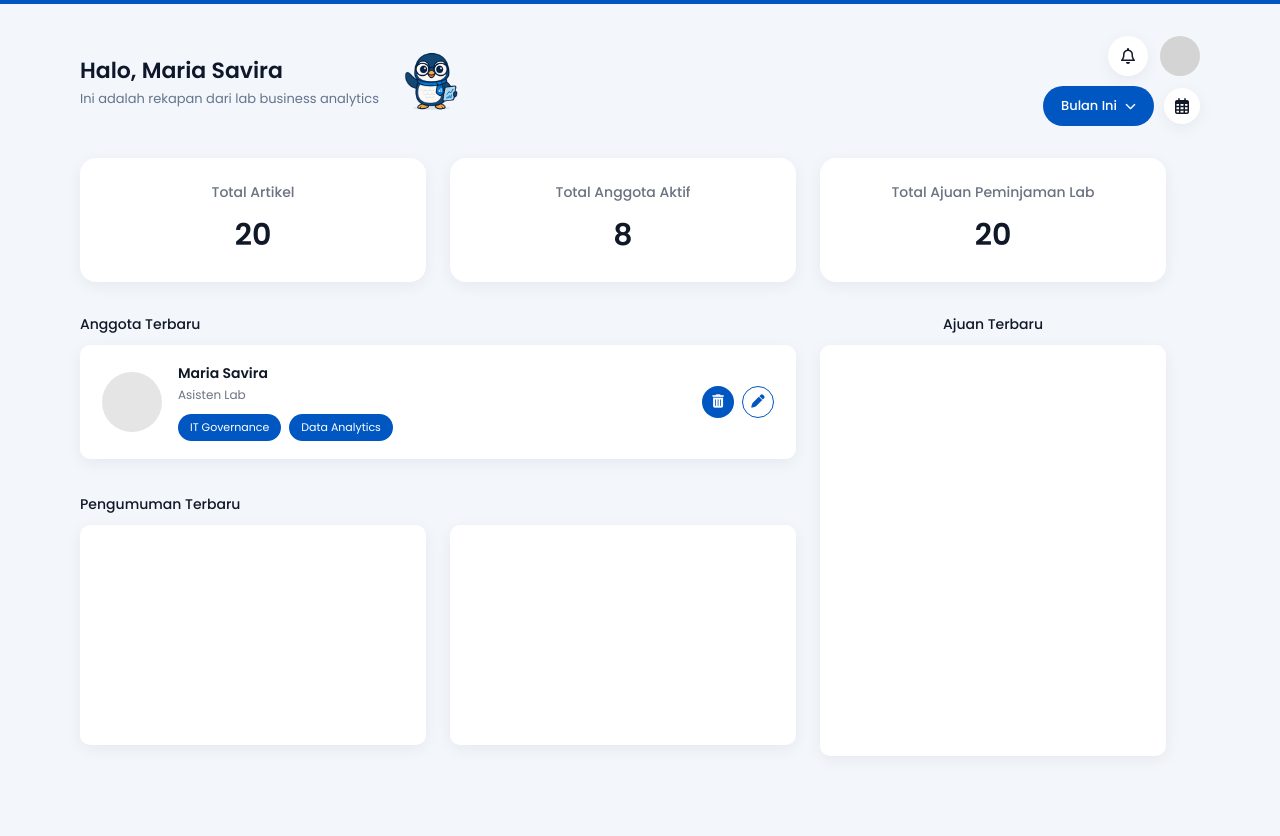
After one commit to MariaSavira/PBL-SMT-3, a PHP site: page /Admin/Dashboard.html in a window 1280 px wide. The commit adds this page. Run offline with PHP 8.4, Linux system fonts and the light colour scheme.

Commit message:
progress terbaru

```diff
--- a/Admin/CRUD/Riset Lab/IndexRiset.php
+++ b/Admin/CRUD/Riset Lab/IndexRiset.php
@@ -1,4 +1,5 @@
 <?php
+
 require __DIR__ . '/../Koneksi.php';
 
 $res  = q('SELECT id_riset, nama_bidang_riset FROM bidangriset ORDER BY id_riset ASC');
@@ -43,7 +44,7 @@ $rows = pg_fetch_all($res) ?: [];
             <li class="menu-item"><i class="fa-solid fa-user"></i><p>Profil</p></li>
         </ul>
     </aside>
-
+    <?php include __DIR__ . '/../../Sidebar.html'; ?>
     <main class="content collapsed">
 
         <div class="content-header">
--- /dev/null
+++ b/Admin/Dashboard.html
@@ -0,0 +1,132 @@
+<!DOCTYPE html>
+<html lang="id">
+<head>
+    <meta charset="UTF-8">
+    <title>Dashboard Admin</title>
+
+    <!-- FONT & ICON -->
+    <link rel="preconnect" href="https://fonts.googleapis.com">
+    <link rel="preconnect" href="https://fonts.gstatic.com" crossorigin>
+    <link href="https://fonts.googleapis.com/css2?family=Poppins:wght@300;400;500;600&display=swap" rel="stylesheet">
+
+    <link rel="stylesheet"
+          href="https://cdnjs.cloudflare.com/ajax/libs/font-awesome/6.5.0/css/all.min.css">
+
+    <!-- CSS -->
+    <link rel="stylesheet" href="../Assets/Css/Admin/Dashboard.css">
+</head>
+<body>
+
+<div class="page-top-line"></div>
+
+<div class="layout">
+    <!-- KALAU NANTI PAKAI SIDEBAR, BISA DITAMBAH DI SINI -->
+
+    <main class="main">
+
+        <!-- HEADER -->
+        <header class="topbar">
+            <div class="topbar-left">
+                <div class="greeting">
+                    <h1>Halo, Maria Savira</h1>
+                    <p>Ini adalah rekapan dari lab business analytics</p>
+                </div>
+
+                <!-- maskot di kanan teks -->
+                <img src="../Assets/Image/Logo/Maskot.png" alt="Maskot" class="header-logo">
+            </div>
+
+            <div class="topbar-right">
+                <!-- baris atas: lonceng + avatar -->
+                <div class="topbar-icons">
+                    <button class="icon-circle">
+                        <i class="fa-regular fa-bell"></i>
+                    </button>
+                    <div class="user-avatar"></div>
+                </div>
+
+                <!-- baris bawah: Bulan Ini + kalender -->
+                <div class="topbar-filter">
+                    <button class="btn-filter">
+                        Bulan Ini <i class="fa-solid fa-chevron-down"></i>
+                    </button>
+
+                    <button class="icon-circle small-icon">
+                        <i class="fa-regular fa-calendar-days"></i>
+                    </button>
+                </div>
+            </div>
+        </header>
+
+        <!-- STATISTIK -->
+        <section class="stats-row">
+            <article class="stat-card">
+                <h4>Total Artikel</h4>
+                <p class="value">20</p>
+            </article>
+
+            <article class="stat-card">
+                <h4>Total Anggota Aktif</h4>
+                <p class="value">8</p>
+            </article>
+
+            <article class="stat-card">
+                <h4>Total Ajuan Peminjaman Lab</h4>
+                <p class="value">20</p>
+            </article>
+        </section>
+
+        <!-- ANGGOTA TERBARU + AJUAN TERBARU + PENGUMUMAN (1 GRID BESAR) -->
+        <section class="content-grid">
+
+            <!-- ANGGOTA TERBARU (kolom 1-2, baris 1) -->
+            <div class="anggota-section">
+                <h3 class="section-title">Anggota Terbaru</h3>
+                <div class="card">
+                    <div class="member-card">
+                        <div class="member-info">
+                            <div class="member-avatar"></div>
+
+                            <div class="member-text">
+                                <h5>Maria Savira</h5>
+                                <p>Asisten Lab</p>
+
+                                <div class="member-tags">
+                                    <span class="tag-pill">IT Governance</span>
+                                    <span class="tag-pill">Data Analytics</span>
+                                </div>
+                            </div>
+                        </div>
+
+                        <div class="member-actions">
+                            <button class="btn-icon btn-delete">
+                                <i class="fa-solid fa-trash-can"></i>
+                            </button>
+                            <button class="btn-icon btn-edit">
+                                <i class="fa-solid fa-pen"></i>
+                            </button>
+                        </div>
+                    </div>
+                </div>
+            </div>
+
+            <!-- AJUAN TERBARU (kolom 3, baris 1–2, tinggi 411) -->
+            <div class="ajuan-section">
+                <h3 class="section-title text-center">Ajuan Terbaru</h3>
+                <div class="card card-ajuan"></div>
+            </div>
+
+            <!-- PENGUMUMAN TERBARU (kolom 1-2, baris 2) -->
+            <div class="pengumuman-section">
+                <h3 class="section-title">Pengumuman Terbaru</h3>
+                <div class="row-1-cols">
+                    <div class="card empty-card"></div>
+                    <div class="card empty-card"></div>
+                </div>
+            </div>
+
+        </section>
+    </main>
+</div>
+</body>
+</html>
--- /dev/null
+++ b/Assets/Css/Admin/Dashboard.css
@@ -0,0 +1,405 @@
+:root {
+    --primary: #0057c2;
+    --primary-soft: #0f63cf0f;
+    --card-bg: #ffffff;
+    --page-bg: #f5f7fb;
+    --text-main: #111827;
+    --text-muted: #6b7280;
+    --shadow-soft: 0 4px 16px rgba(15, 23, 42, 0.06);
+    --radius-card: 16px;
+}
+
+* {
+    box-sizing: border-box;
+    margin: 0;
+    padding: 0;
+    font-family: "Poppins", sans-serif;
+}
+
+/* garis biru di paling atas */
+.page-top-line {
+    width: 100%;
+    height: 4px;
+    background: var(--primary);
+}
+
+body {
+    background: #f3f6fb;
+    color: var(--text-main);
+}
+
+/* layout utama tanpa sidebar */
+.layout {
+    min-height: calc(100vh - 4px);
+    display: flex;
+    justify-content: center;
+}
+
+.main {
+    width: 100%;
+    max-width: 1200px;
+    padding: 32px 40px 40px;
+}
+
+/* ================== TOPBAR ================== */
+.topbar {
+    display: flex;
+    justify-content: space-between;
+    align-items: center;
+    margin-bottom: 32px;
+}
+
+/* teks kiri, maskot kanan */
+.topbar-left {
+    display: flex;
+    align-items: center;
+    justify-content: flex-start;
+    gap: 18px;
+}
+
+/* maskot (penguin) */
+.header-logo {
+    width: 70px;       /* dulu 110px */
+    height: auto;
+    object-fit: contain;
+}
+
+/* Greeting title + subtitle */
+.greeting h1 {
+    font-size: 22px;   /* dulu 28px */
+    font-weight: 700;
+    color: #0f172a;
+    margin-bottom: 2px;
+}
+
+.greeting p {
+    font-size: 13px;   /* dulu 14px */
+    color: #64748b;
+}
+
+/* ====== TOPBAR KANAN (ikon + filter) ====== */
+.topbar-right {
+    display: flex;
+    flex-direction: column;   /* atas–bawah */
+    align-items: flex-end;    /* rata kanan */
+    gap: 10px;
+}
+
+/* baris atas: lonceng + avatar */
+.topbar-icons {
+    display: flex;
+    align-items: center;
+    gap: 12px;
+}
+
+/* baris bawah: Bulan Ini + kalender */
+.topbar-filter {
+    display: flex;
+    align-items: center;
+    gap: 10px;
+}
+
+.icon-circle {
+    width: 40px;
+    height: 40px;
+    border-radius: 50%;
+    background: #ffffff;
+    border: none;
+    display: flex;
+    align-items: center;
+    justify-content: center;
+    box-shadow: var(--shadow-soft);
+    cursor: pointer;
+    transition: transform 0.18s ease, box-shadow 0.18s ease;
+}
+
+.icon-circle i {
+    font-size: 16px;
+    color: var(--text-main);
+}
+
+/* hover icon lingkaran */
+.icon-circle:hover {
+    transform: translateY(-2px);
+    box-shadow: 0 8px 20px rgba(15, 23, 42, 0.16);
+}
+
+/* ikon kalender sedikit lebih kecil */
+.small-icon {
+    width: 36px;
+    height: 36px;
+}
+
+.user-avatar {
+    width: 40px;
+    height: 40px;
+    border-radius: 50%;
+    background: #d4d4d4;
+}
+
+.btn-filter {
+    padding: 10px 18px;
+    border-radius: 999px;
+    border: none;
+    background: var(--primary);
+    color: #ffffff;
+    font-size: 13px;
+    font-weight: 500;
+    display: inline-flex;
+    align-items: center;
+    gap: 8px;
+    cursor: pointer;
+    transition: background 0.18s ease, box-shadow 0.18s ease, transform 0.18s ease;
+}
+
+.btn-filter i {
+    font-size: 11px;
+}
+
+.btn-filter:hover {
+    background: #0048a3;
+    box-shadow: 0 8px 20px rgba(15, 23, 42, 0.18);
+    transform: translateY(-1px);
+}
+
+/* ================== STAT CARDS ================== */
+/* 3 kolom, lebar 346px kaya di Figma */
+.stats-row {
+    display: grid;
+    grid-template-columns: repeat(3, 346px);
+    gap: 24px;
+    margin-bottom: 32px;
+}
+
+.stat-card {
+    background: var(--card-bg);
+    border-radius: var(--radius-card);
+    padding: 24px 28px;
+    box-shadow: var(--shadow-soft);
+    text-align: center;
+    display: flex;
+    flex-direction: column;
+    align-items: center;
+    justify-content: center;
+    gap: 10px;
+}
+
+.stat-card h4 {
+    font-size: 14px;
+    font-weight: 500;
+    color: var(--text-muted);
+}
+
+.stat-card .value {
+    font-size: 30px;
+    font-weight: 600;
+}
+
+/* ================== SECTIONS ================== */
+.section-title {
+    font-size: 14px;
+    font-weight: 500;
+    margin-bottom: 10px;
+    color: var(--text-main);
+}
+
+.text-center {
+    text-align: center;
+}
+
+/* GRID BESAR: 3 kolom @346px, 2 baris  */
+.content-grid {
+    display: grid;
+    grid-template-columns: repeat(3, 346px);
+    grid-auto-rows: auto;
+    column-gap: 24px;
+    row-gap: 24px;
+    margin-bottom: 40px;
+}
+
+/* kiri atas */
+.anggota-section {
+    grid-column: 1 / span 2; /* kolom 1-2 */
+    grid-row: 1;             /* baris 1 */
+}
+
+/* kanan tinggi (span 2 baris) */
+.ajuan-section {
+    grid-column: 3;          /* kolom 3 */
+    grid-row: 1 / span 2;    /* baris 1-2 */
+}
+
+/* kiri bawah */
+.pengumuman-section {
+    grid-column: 1 / span 2; /* kolom 1-2 */
+    grid-row: 2;             /* baris 2 */
+}
+
+/* 2 kartu pengumuman */
+.row-1-cols {
+    display: grid;
+    grid-template-columns: repeat(2, 346px);
+    gap: 24px;
+}
+
+.card {
+    background: var(--card-bg);
+    border-radius: 10px;
+    box-shadow: var(--shadow-soft);
+    padding: 18px 22px;
+}
+
+/* ANGGOTA TERBARU CARD */
+.member-card {
+    display: flex;
+    align-items: center;
+    justify-content: space-between;
+    gap: 12px;
+}
+
+.member-info {
+    display: flex;
+    align-items: center;
+    gap: 16px;
+}
+
+.member-avatar {
+    width: 60px;
+    height: 60px;
+    border-radius: 50%;
+    background: #e5e5e5;
+}
+
+.member-text h5 {
+    font-size: 14px;
+    font-weight: 600;
+    margin-bottom: 2px;
+}
+
+.member-text p {
+    font-size: 12px;
+    color: var(--text-muted);
+    margin-bottom: 10px;
+}
+
+.member-tags {
+    display: flex;
+    flex-wrap: wrap;
+    gap: 8px;
+}
+
+.tag-pill {
+    padding: 5px 12px;
+    border-radius: 999px;
+    background: var(--primary);
+    color: #ffffff;
+    font-size: 11px;
+}
+
+.member-actions {
+    display: flex;
+    align-items: center;
+    gap: 8px;
+}
+
+.btn-icon {
+    width: 32px;
+    height: 32px;
+    border-radius: 50%;
+    border: none;
+    display: flex;
+    align-items: center;
+    justify-content: center;
+    cursor: pointer;
+    transition: background 0.18s ease, color 0.18s ease, transform 0.18s ease, box-shadow 0.18s ease;
+}
+
+.btn-delete {
+    background: var(--primary);
+    color: #ffffff;
+}
+
+.btn-edit {
+    background: #ffffff;
+    color: var(--primary);
+    border: 1px solid var(--primary);
+}
+
+/* hover untuk tombol icon */
+.btn-icon:hover {
+    transform: translateY(-2px);
+    box-shadow: 0 6px 16px rgba(15, 23, 42, 0.18);
+}
+
+/* tinggi kartu kosong pengumuman */
+.empty-card {
+    height: 220px;
+}
+
+/* AJUAN TERBARU – persis 346x411, radius 10 */
+.card-ajuan {
+    width: 346px;
+    height: 411px;
+    border-radius: 10px;
+}
+
+/* ====== HOVER CARD ANIMATION (SEMUA KOTAK) ====== */
+.card,
+.stat-card,
+.card-ajuan {
+    transition: transform 0.22s ease, box-shadow 0.22s ease;
+}
+
+.card:hover,
+.stat-card:hover,
+.card-ajuan:hover {
+    transform: translateY(-4px) scale(1.01);
+    box-shadow: 0 10px 28px rgba(15, 23, 42, 0.16);
+    cursor: pointer;
+}
+
+/* ================== RESPONSIVE ================== */
+@media (max-width: 1100px) {
+    .main {
+        padding: 24px 20px 32px;
+    }
+
+    .stats-row {
+        grid-template-columns: repeat(2, minmax(0, 1fr));
+    }
+
+    .content-grid {
+        grid-template-columns: 1fr;
+    }
+
+    .anggota-section,
+    .ajuan-section,
+    .pengumuman-section {
+        grid-column: 1;
+        grid-row: auto;
+    }
+
+    .row-1-cols {
+        grid-template-columns: 1fr;
+    }
+
+    .card-ajuan {
+        width: 100%;
+    }
+}
+
+@media (max-width: 640px) {
+    .topbar {
+        flex-direction: column;
+        align-items: flex-start;
+        gap: 16px;
+    }
+
+    .topbar-right {
+        align-self: flex-end;
+    }
+
+    .stats-row {
+        grid-template-columns: 1fr;
+    }
+}
```
Also changed, not shown: Admin/CRUD/Koneksi.php (+13 -6 lines), Assets/Css/KontakKami.css (+19 -2 lines).
